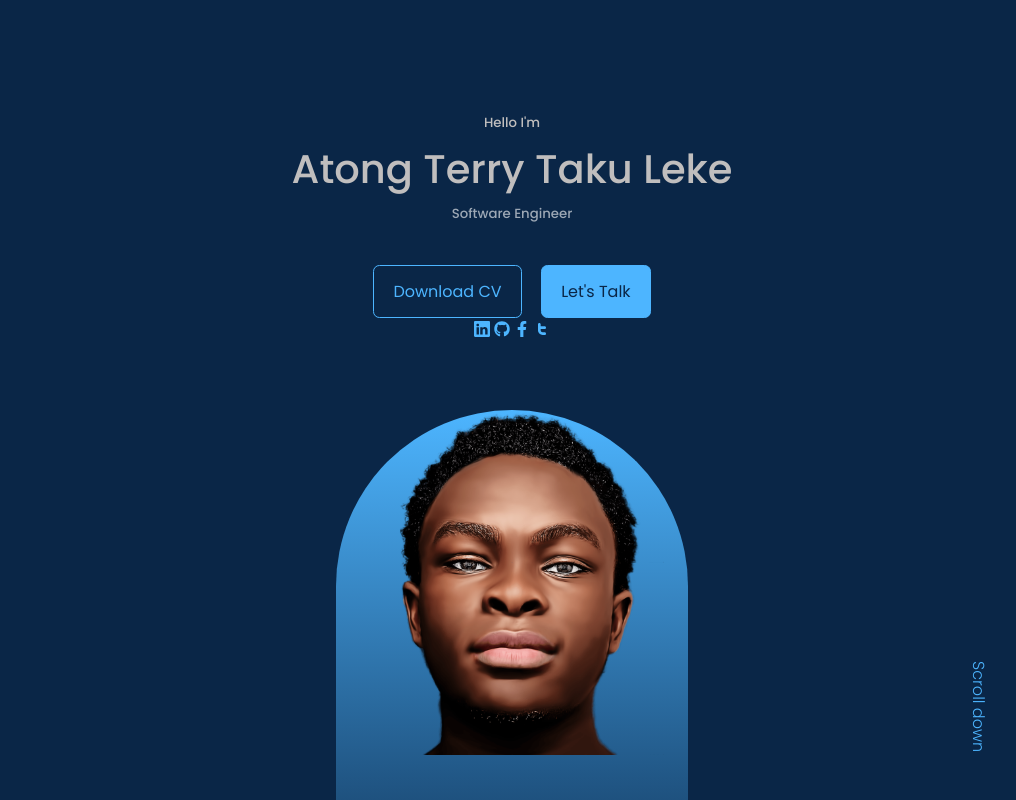
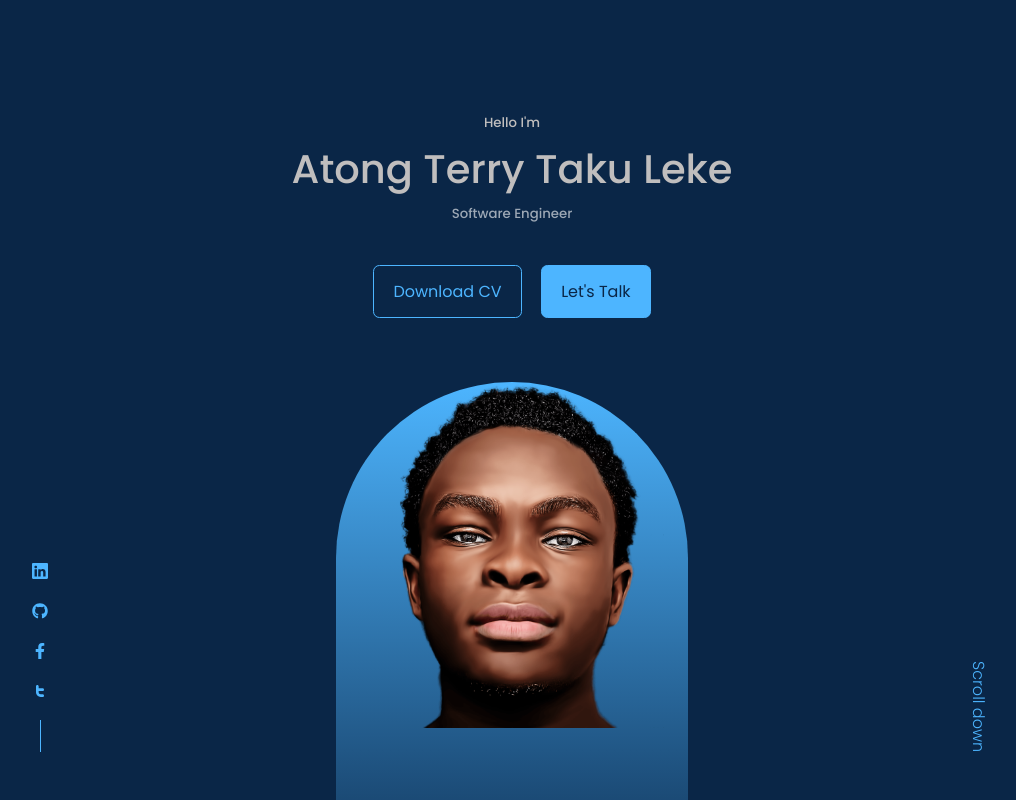
Before and after one commit to Izora9099/portfolio, a React (Create React App) app: page / in a window 1280 px wide. Shown: the top 800 px of the page, without its empty margins (128-1144 px from the left). Built offline with nearby package versions, Linux system fonts and the light colour scheme.

Commit message:
Commit changes

```diff
--- a/src/components/header/header.css
+++ b/src/components/header/header.css
@@ -15,10 +15,11 @@ header {
   justify-content: center;
 }
 .header__social {
-  padding-left: 0;
-  margin-right: 0;
+  display: flex;
+  flex-direction: column;
   align-items: center;
-
+  gap: 0.8rem;
+  position: absolute;
   left: 0;
   bottom: 3rem;
 }
```
